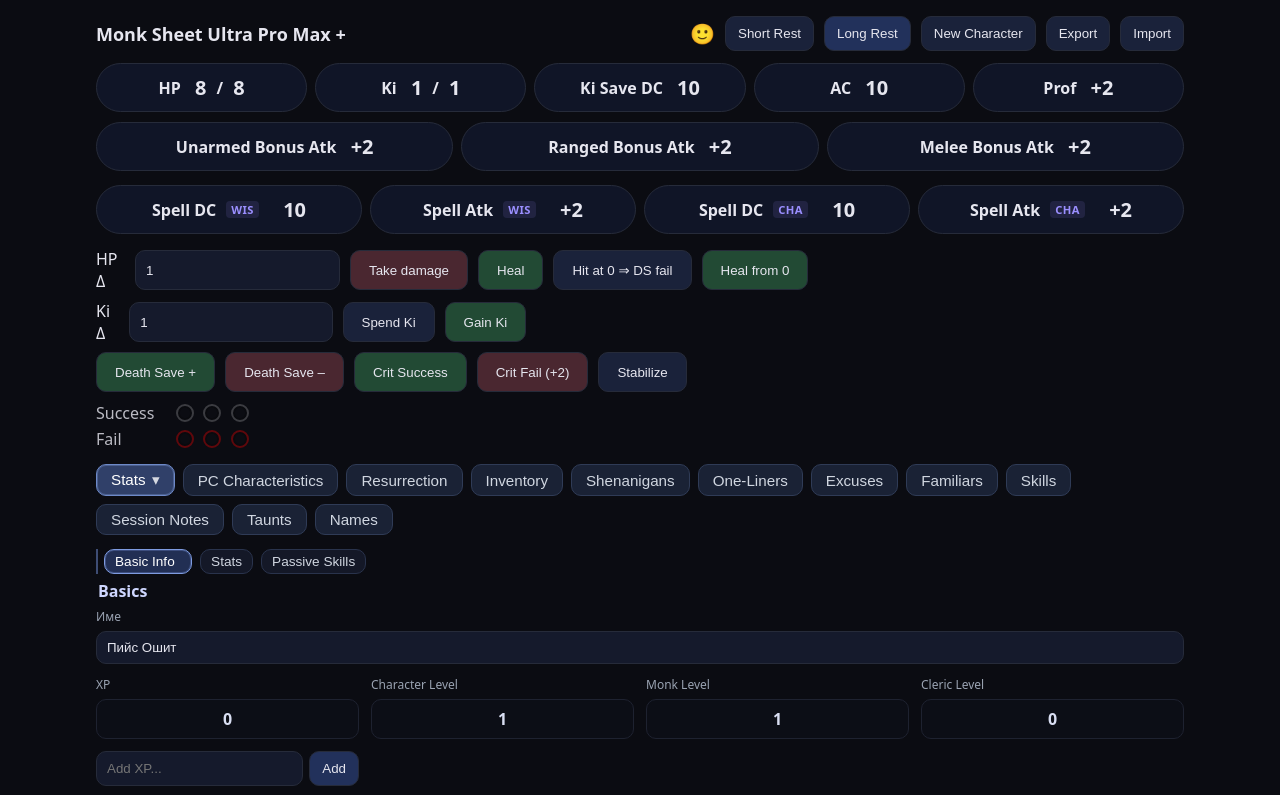
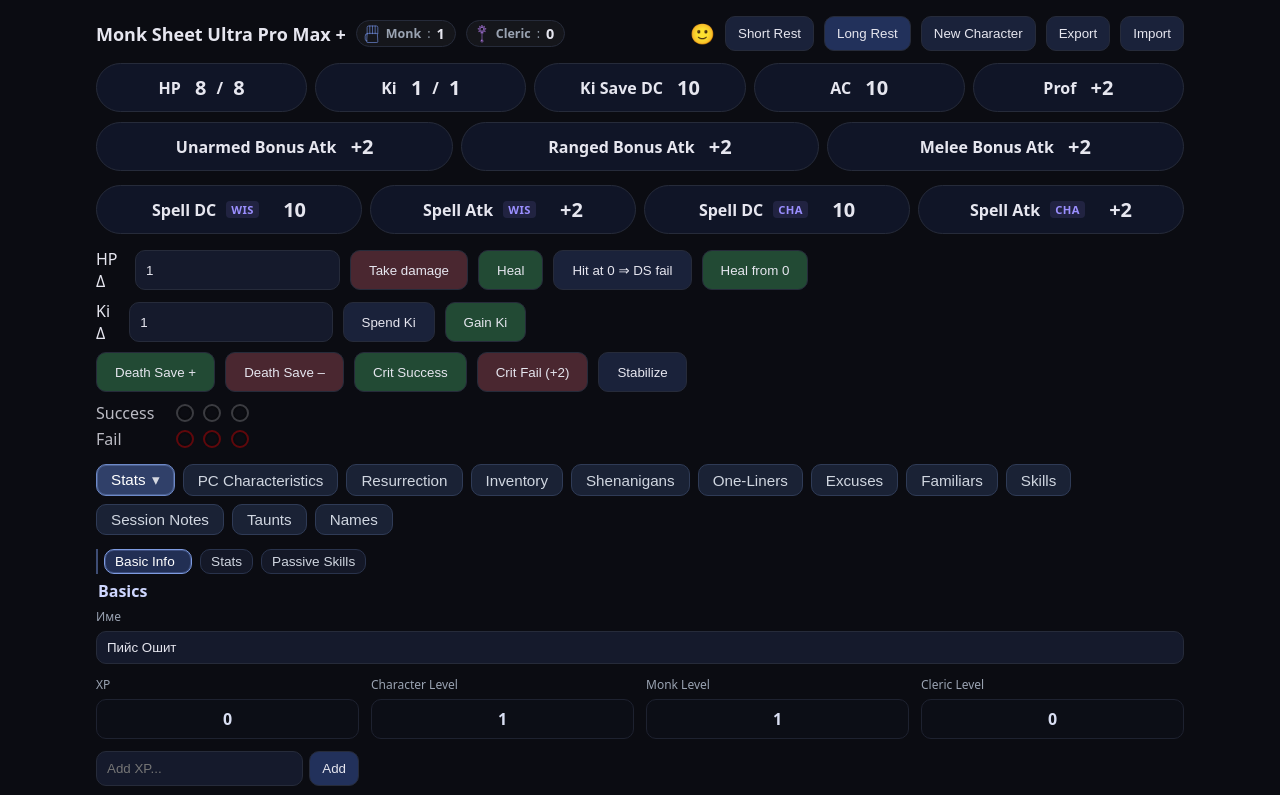
Before and after one commit to kalojandg/monk_combat_app, a website: page index.html in a window 1280 px wide. Shown: the top 795 px of the page. Drawn offline with nearby package versions, Linux system fonts and the light colour scheme.

Commit message:
a loittle header QoL change- show class levels

```diff
--- a/app.js
+++ b/app.js
@@ -442,6 +442,10 @@ function renderAll() {
   el("levelSpan") && (el("levelSpan").textContent = d.level);
   el("monkLevelSpan") && (el("monkLevelSpan").textContent = st.monkLevel || 0);
   el("clericLevelSpan") && (el("clericLevelSpan").textContent = st.clericLevel || 0);
+
+  _initClassBadges();
+  el("monkBadgeLv") && (el("monkBadgeLv").textContent = st.monkLevel || 0);
+  el("clericBadgeLv") && (el("clericBadgeLv").textContent = st.clericLevel || 0);
   el("profSpan2") && (el("profSpan2").textContent = `+${d.prof}`);
   el("maDieSpan") && (el("maDieSpan").textContent = d.ma);
   el("maxHpSpan") && (el("maxHpSpan").textContent = d.maxHP);
@@ -1589,6 +1593,24 @@ function attachAliasLog() {
   // init
   renderAliasTable();
   setSaveEnabled(false);
+}
+
+// ===== Class Badges (header) =====
+
+function _initClassBadges() {
+  const root = document.getElementById('class-badges');
+  if (!root || root._initialized) return;
+  root._initialized = true;
+  root.className = 'class-badges';
+  root.innerHTML = `
+    <div class="class-badge monk-badge">
+      <div class="class-badge-icon">${MONK_SVG}</div>
+      <span class="class-badge-name">Monk</span><span class="class-badge-sep">:</span><span class="class-badge-lv" id="monkBadgeLv">1</span>
+    </div>
+    <div class="class-badge cleric-badge">
+      <div class="class-badge-icon">${CLERIC_SVG}</div>
+      <span class="class-badge-name">Cleric</span><span class="class-badge-sep">:</span><span class="class-badge-lv" id="clericBadgeLv">0</span>
+    </div>`;
 }
 
 // ===== Level-Up Modal =====
--- a/index.html
+++ b/index.html
@@ -15,6 +15,7 @@
     <div class="header">
       <div class="header-left">
         <h1>Monk Sheet Ultra Pro Max +</h1>
+        <div id="class-badges"></div>
       </div>
       <div class="spacer"></div>
       <div id="lifeStatus" class="status-emoji">🙂</div>
--- a/styles.css
+++ b/styles.css
@@ -76,6 +76,44 @@ a {
   align-items: center;
   gap: 10px;
   flex-wrap: wrap;
+}
+
+.class-badges {
+  display: flex;
+  gap: 10px;
+  align-items: center;
+}
+.class-badge {
+  display: flex;
+  align-items: center;
+  gap: 5px;
+  background: rgba(255,255,255,.04);
+  border: 1px solid var(--border);
+  border-radius: 20px;
+  padding: 3px 10px 3px 6px;
+}
+.class-badge-icon {
+  width: 18px;
+  height: 18px;
+  display: flex;
+  align-items: center;
+}
+.class-badge-icon svg {
+  width: 18px;
+  height: 18px;
+}
+.monk-badge .class-badge-icon { color: #7c9ef8; }
+.cleric-badge .class-badge-icon { color: #c084fc; }
+.class-badge-name {
+  font-size: .78rem;
+  font-weight: 600;
+  color: var(--muted);
+}
+.class-badge-sep { color: var(--muted); font-size: .78rem; margin: 0 1px; }
+.class-badge-lv {
+  font-size: .9rem;
+  font-weight: 700;
+  color: var(--text);
 }
 
 .header h1 {
```
